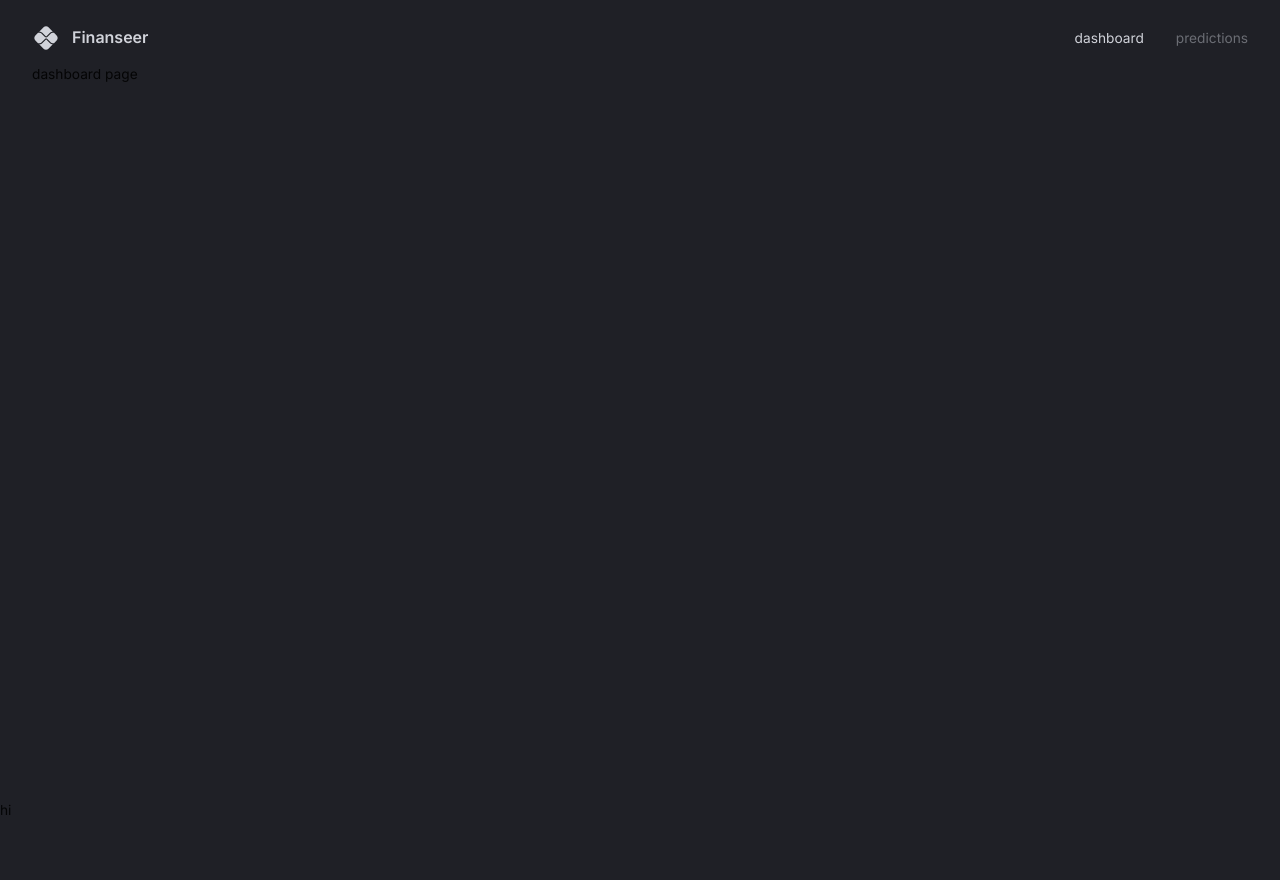
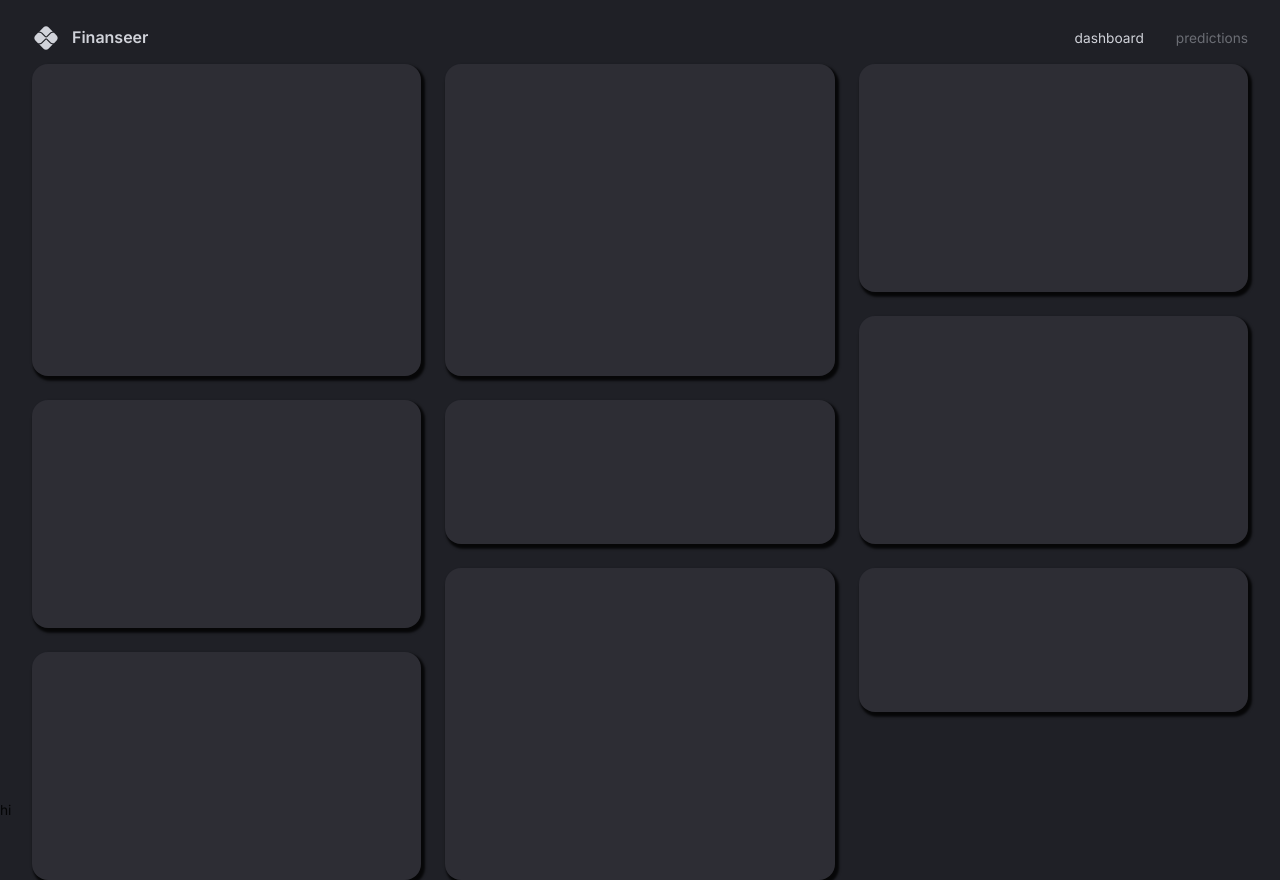
Before and after one commit to ruben-com-br/desafio-dashboard-node-react, a React (Vite) app in the folder client/: page / in a window 1280 px wide. Before the commit the page ends 821 px from the top, so only its background shows below. Built offline with nearby package versions, Linux system fonts and the light colour scheme.

Commit message:
add dashboard layout

```diff
--- a/client/src/App.tsx
+++ b/client/src/App.tsx
@@ -5,7 +5,7 @@
 import { BrowserRouter, Route, Routes } from "react-router-dom";
 import { themeSettings } from "./theme";
 import Navbar from "@/scenes/navbar";
-//import Dashboard from "@/scenes/dashboard";
+import Dashboard from "@/scenes/dashboard";
 //import Predictions from "@/scenes/predictions";
 
 function App() {
@@ -18,9 +18,9 @@
           <Box width="100%" height="100%" padding="1rem 2rem 4rem 2rem">
             <Navbar />
             <Routes>
-              {/* <Route path="/" element={<Dashboard />} />
-              <Route path="/predictions" element={<Predictions />} /> */}
-              <Route path="/" element={<div>dashboard page</div>} />
+              <Route path="/" element={<Dashboard />} />
+              {/* <Route path="/predictions" element={<Predictions />} /> */}
+
               <Route path="/predictions" element={<div>prectitions page</div>} />
             </Routes>
           </Box>
--- /dev/null
+++ b/client/src/scenes/dashboard/Row1.tsx
@@ -0,0 +1,13 @@
+import DashboardBox from "@/components/DashboardBox";
+
+const Row1 = () => {
+  return (
+    <>
+      <DashboardBox bgcolor="#fff" gridArea="a"></DashboardBox>
+      <DashboardBox bgcolor="#fff" gridArea="b"></DashboardBox>
+      <DashboardBox bgcolor="#fff" gridArea="c"></DashboardBox>
+    </>
+  );
+};
+
+export default Row1;
--- /dev/null
+++ b/client/src/scenes/dashboard/Row2.tsx
@@ -0,0 +1,13 @@
+import DashboardBox from "@/components/DashboardBox";
+
+const Row2 = () => {
+  return (
+    <>
+      <DashboardBox bgcolor="#fff" gridArea="d"></DashboardBox>
+      <DashboardBox bgcolor="#fff" gridArea="e"></DashboardBox>
+      <DashboardBox bgcolor="#fff" gridArea="f"></DashboardBox>
+    </>
+  );
+};
+
+export default Row2;
--- /dev/null
+++ b/client/src/scenes/dashboard/Row3.tsx
@@ -0,0 +1,13 @@
+import DashboardBox from "@/components/DashboardBox";
+
+const Row3 = () => {
+  return (
+    <>
+      <DashboardBox bgcolor="#fff" gridArea="g"></DashboardBox>
+      <DashboardBox bgcolor="#fff" gridArea="h"></DashboardBox>
+      <DashboardBox bgcolor="#fff" gridArea="i"></DashboardBox>
+    </>
+  );
+};
+
+export default Row3;
--- /dev/null
+++ b/client/src/scenes/dashboard/index.tsx
@@ -0,0 +1,89 @@
+import { Box, useMediaQuery } from "@mui/material";
+import Row1 from "./Row1";
+import Row2 from "./Row2";
+import Row3 from "./Row3";
+
+/*
+Grid Template eh o formato dos box do
+Dashboard, tem 9 box 3x3
+cada sequencia de 3 letras é o tamanho de um box
+*/
+const gridTemplateLargeScreens = `
+  "a b c"
+  "a b c"
+  "a b c"
+  "a b f"
+  "d e f"
+  "d e f"
+  "d h i"
+  "g h i"
+  "g h j"
+  "g h j"
+`;
+const gridTemplateSmallScreens = `
+  "a"
+  "a"
+  "a"
+  "a"
+  "b"
+  "b"
+  "b"
+  "b"
+  "c"
+  "c"
+  "c"
+  "d"
+  "d"
+  "d"
+  "e"
+  "e"
+  "f"
+  "f"
+  "f"
+  "g"
+  "g"
+  "g"
+  "h"
+  "h"
+  "h"
+  "h"
+  "i"
+  "i"
+  "j"
+  "j"
+`;
+
+const Dashboard = () => {
+  // Responsividade:
+  // tela acima de 1200: 3 box por tela
+  // abixo de 1200: 1 box por tela
+  const isAboveMediumScreens = useMediaQuery("(min-width: 1200px)");
+  return (
+    <Box
+      width="100%"
+      height="100%"
+      display="grid"
+      gap="1.5rem"
+      sx={
+        isAboveMediumScreens
+          ? {
+              gridTemplateColumns: "repeat(3, minmax(370px, 1fr))",
+              gridTemplateRows: "repeat(10, minmax(60px, 1fr))",
+              gridTemplateAreas: gridTemplateLargeScreens,
+            }
+          : {
+              gridAutoColumns: "1fr",
+              gridAutoRows: "80px",
+              gridTemplateAreas: gridTemplateSmallScreens,
+            }
+      }
+    >
+      <Row1 />
+      <Row2 />
+      <Row3 />
+
+    </Box>
+  );
+};
+
+export default Dashboard;
```
